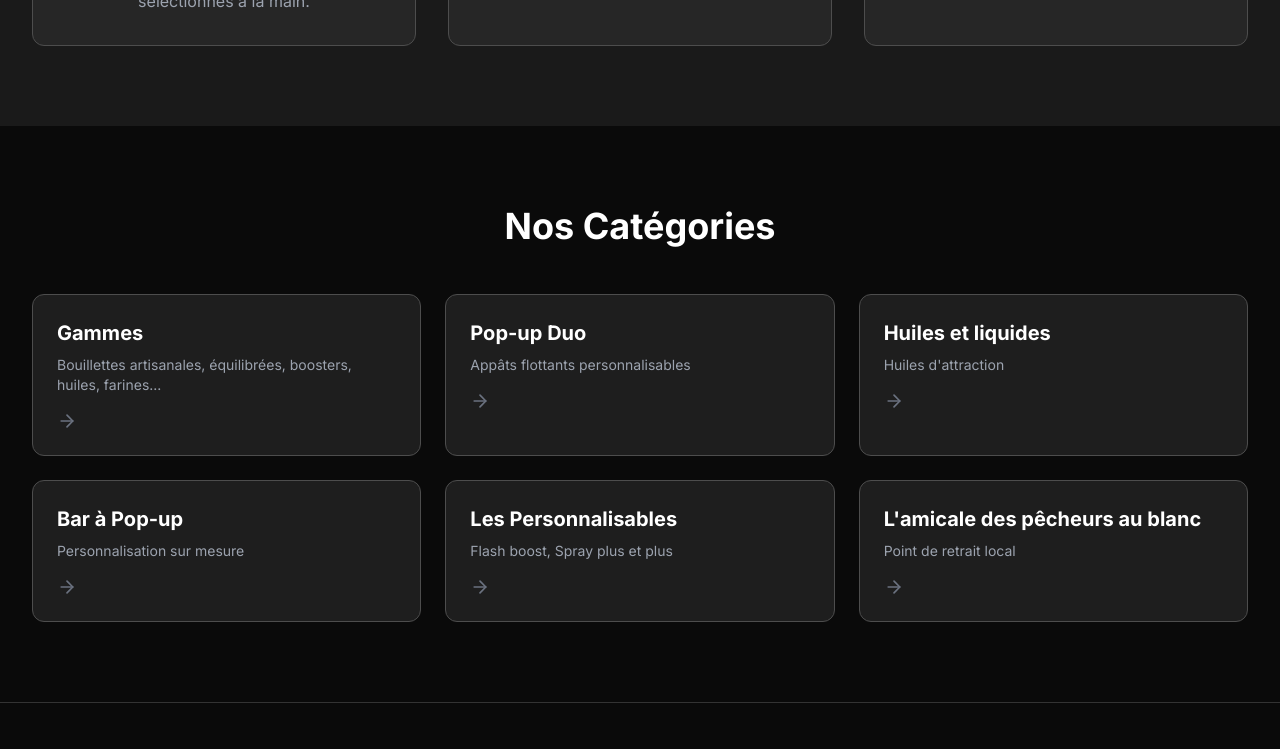
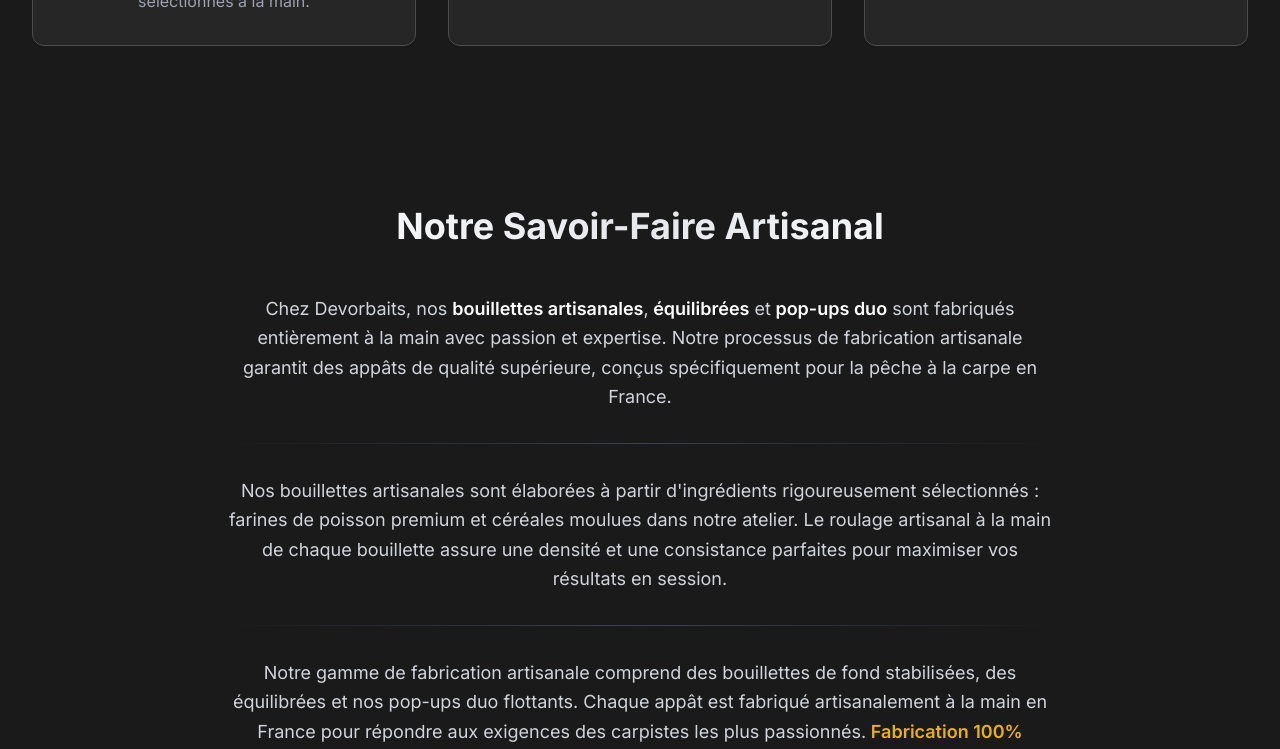
Before and after one commit to stevenvlr/devorbaits, a Next.js app: page / in a window 1280 px wide. Shown: the part 1200-1949 px from the top of the page. Built offline with nearby package versions, Linux system fonts and the light colour scheme; no server answers; the database is empty; grey boxes are pictures that could not be loaded.

Commit message:
Ajout section Savoir-Faire Artisanal SEO

```diff
--- a/app/page.tsx
+++ b/app/page.tsx
@@ -143,6 +143,42 @@ export default function Home() {
         </div>
       </section>
 
+{/* Savoir-Faire Artisanal */}
+<section className="py-20 bg-noir-900">
+        <div className="max-w-4xl mx-auto px-4 sm:px-6 lg:px-8">
+          <h2 className="text-4xl font-bold text-center mb-12 bg-gradient-to-r from-white via-gray-200 to-white bg-clip-text text-transparent">
+            Notre Savoir-Faire Artisanal
+          </h2>
+
+          <div className="space-y-8 text-center">
+            <p className="text-gray-300 text-lg leading-relaxed">
+              Chez Devorbaits, nos <span className="font-semibold text-white">bouillettes artisanales</span>,
+              <span className="font-semibold text-white"> équilibrées</span> et
+              <span className="font-semibold text-white"> pop-ups duo</span> sont fabriqués entièrement à la main
+              avec passion et expertise. Notre processus de fabrication artisanale garantit des appâts
+              de qualité supérieure, conçus spécifiquement pour la pêche à la carpe en France.
+            </p>
+
+            <div className="h-px bg-gradient-to-r from-transparent via-gray-700 to-transparent"></div>
+
+            <p className="text-gray-300 text-lg leading-relaxed">
+              Nos bouillettes artisanales sont élaborées à partir d'ingrédients rigoureusement sélectionnés :
+              farines de poisson premium et céréales moulues dans notre atelier.
+              Le roulage artisanal à la main de chaque bouillette assure une densité et une consistance
+              parfaites pour maximiser vos résultats en session.
+            </p>
+
+            <div className="h-px bg-gradient-to-r from-transparent via-gray-700 to-transparent"></div>
+
+            <p className="text-gray-300 text-lg leading-relaxed">
+              Notre gamme de fabrication artisanale comprend des bouillettes de fond stabilisées, des équilibrées
+              et nos pop-ups duo flottants. Chaque appât est fabriqué artisanalement à la main en France
+              pour répondre aux exigences des carpistes les plus passionnés.
+              <span className="text-yellow-500 font-semibold"> Fabrication 100% artisanale française.</span>
+            </p>
+          </div>
+        </div>
+      </section>
       {/* Categories Preview */}
       <section className="py-20 bg-noir-950">
         <div className="max-w-7xl mx-auto px-4 sm:px-6 lg:px-8">
```
